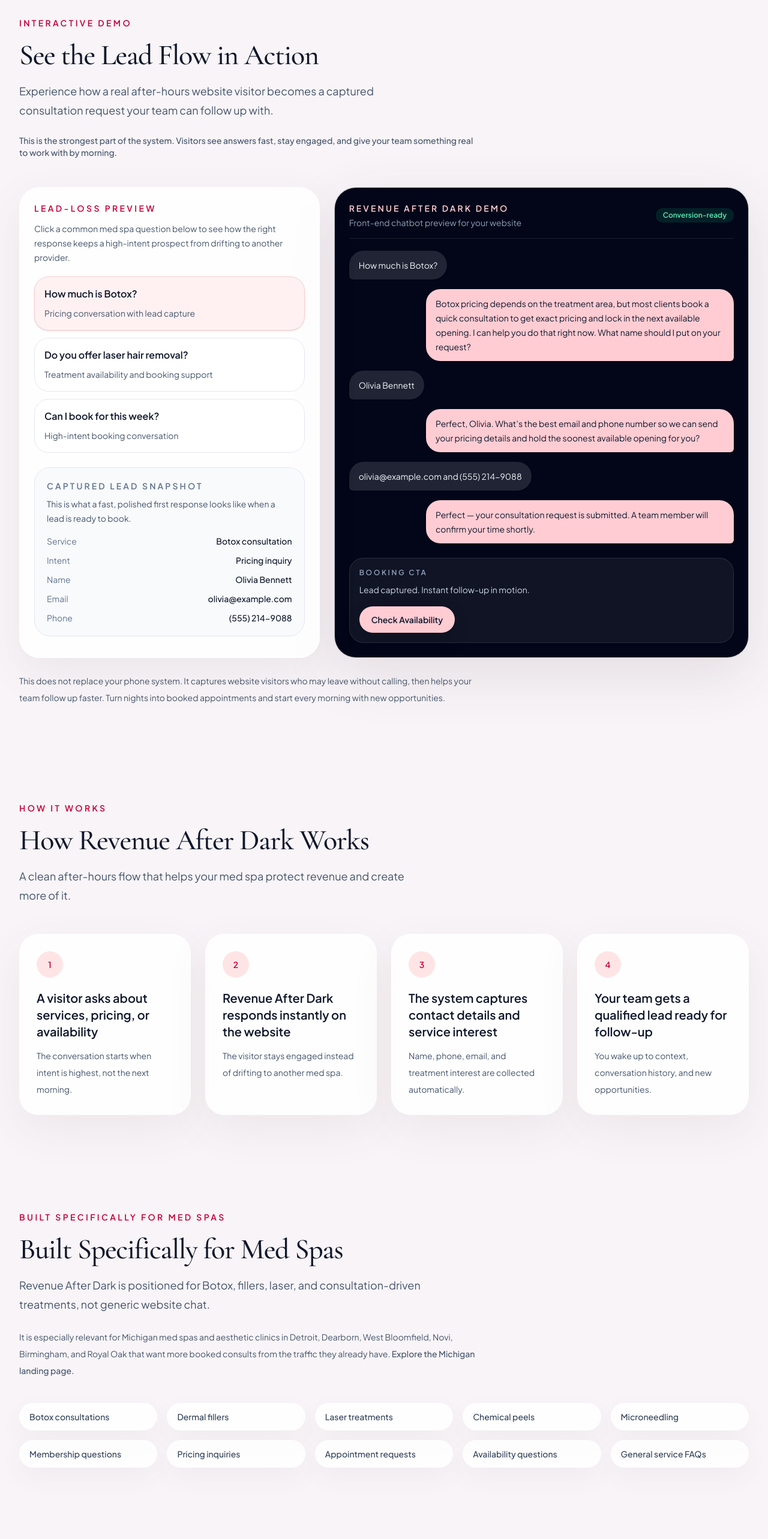
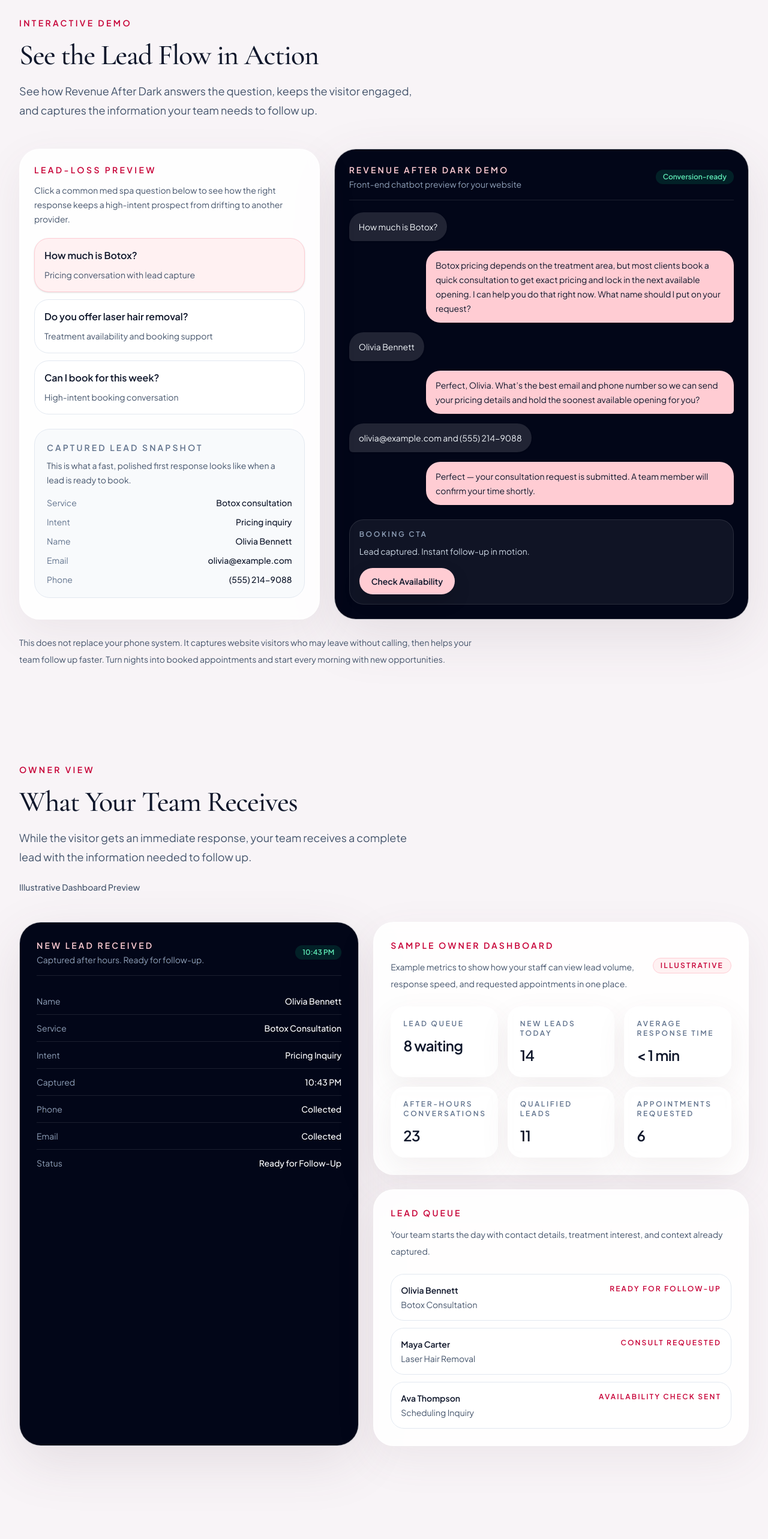
Before and after one commit to tryshone-dev/lead-system-site, a React (Vite) app: page / in a window 1280 px wide. Shown: the part 1640-4206 px from the top of the page at 60% size. Built offline with nearby package versions, Linux system fonts and the light colour scheme.

Commit message:
reorder demo and owner view sections

```diff
--- a/src/App.jsx
+++ b/src/App.jsx
@@ -557,12 +557,8 @@
             <SectionHeading
               eyebrow="Interactive Demo"
               title="See the Lead Flow in Action"
-              description="Experience how a real after-hours website visitor becomes a captured consultation request your team can follow up with."
+              description="See how Revenue After Dark answers the question, keeps the visitor engaged, and captures the information your team needs to follow up."
             />
-            <p className="mt-6 max-w-3xl text-sm font-medium text-slate-600">
-              This is the strongest part of the system. Visitors see answers fast, stay engaged,
-              and give your team something real to work with by morning.
-            </p>
 
             <div className="mt-12">
               <ChatDemo />
@@ -572,6 +568,82 @@
               without calling, then helps your team follow up faster. Turn nights into booked
               appointments and start every morning with new opportunities.
             </p>
+          </section>
+
+          <section id="dashboard" className="py-16 sm:py-20">
+            <SectionHeading
+              eyebrow="Owner View"
+              title="What Your Team Receives"
+              description="While the visitor gets an immediate response, your team receives a complete lead with the information needed to follow up."
+            />
+            <p className="mt-6 max-w-3xl text-sm font-medium text-slate-600">
+              Illustrative Dashboard Preview
+            </p>
+
+            <div className="mt-12 grid gap-6 lg:grid-cols-[0.95fr_1.05fr]">
+              <div className="overflow-hidden rounded-[36px] border border-white/80 bg-slate-950 p-6 shadow-[0_28px_90px_rgba(91,66,83,0.12)] sm:p-7">
+                <div className="flex items-center justify-between border-b border-white/10 pb-4">
+                  <div>
+                    <p className="text-sm font-semibold uppercase tracking-[0.22em] text-rose-200">
+                      New Lead Received
+                    </p>
+                    <p className="mt-1 text-sm text-slate-400">
+                      Captured after hours. Ready for follow-up.
+                    </p>
+                  </div>
+                  <div className="rounded-full bg-emerald-500/15 px-3 py-1 text-xs font-semibold text-emerald-300">
+                    10:43 PM
+                  </div>
+                </div>
+
+                <dl className="mt-5">
+                  {dashboardFields.map(([label, value]) => (
+                    <LeadField key={label} label={label} value={value} />
+                  ))}
+                </dl>
+              </div>
+
+              <div className="grid gap-6">
+                <div className="rounded-[34px] border border-white/80 bg-white/88 p-6 shadow-[0_22px_70px_rgba(102,76,91,0.08)] backdrop-blur sm:p-7">
+                  <div className="flex items-center justify-between gap-4">
+                    <div>
+                      <p className="text-sm font-semibold uppercase tracking-[0.22em] text-rose-700">
+                        Sample Owner Dashboard
+                      </p>
+                      <p className="mt-3 text-sm leading-7 text-slate-600">
+                        Example metrics to show how your staff can view lead volume, response speed,
+                        and requested appointments in one place.
+                      </p>
+                    </div>
+                    <div className="rounded-full border border-rose-200 bg-rose-50 px-3 py-1 text-xs font-semibold uppercase tracking-[0.18em] text-rose-700">
+                      Illustrative
+                    </div>
+                  </div>
+
+                  <div className="mt-6 grid gap-4 sm:grid-cols-2 xl:grid-cols-3">
+                    {dashboardStats.map(([label, value]) => (
+                      <DashboardMetricCard key={label} label={label} value={value} />
+                    ))}
+                  </div>
+                </div>
+
+                <div className="rounded-[34px] border border-white/80 bg-white/88 p-6 shadow-[0_22px_70px_rgba(102,76,91,0.08)] backdrop-blur sm:p-7">
+                  <p className="text-sm font-semibold uppercase tracking-[0.22em] text-rose-700">
+                    Lead Queue
+                  </p>
+                  <p className="mt-3 text-sm leading-7 text-slate-600">
+                    Your team starts the day with contact details, treatment interest, and context
+                    already captured.
+                  </p>
+
+                  <div className="mt-6 space-y-3">
+                    {leadQueue.map((item) => (
+                      <QueueRow key={item.name} {...item} />
+                    ))}
+                  </div>
+                </div>
+              </div>
+            </div>
           </section>
 
           <section id="how-it-works" className="py-16 sm:py-20">
@@ -628,62 +700,6 @@
               Revenue After Dark isn&apos;t another chatbot. It&apos;s an after-hours revenue system
               built specifically for med spas.
             </p>
-          </section>
-
-          <section id="dashboard" className="py-16 sm:py-20">
-            <SectionHeading
-              eyebrow="Owner View"
-              title="What Your Team Receives"
-              description="Wake up to qualified consultations, cleaner follow-up, and a clear view of what happened while your office was closed."
-            />
-
-            <div className="mt-12 grid gap-6 lg:grid-cols-[0.95fr_1.05fr]">
-              <div className="overflow-hidden rounded-[36px] border border-white/80 bg-slate-950 p-6 shadow-[0_28px_90px_rgba(91,66,83,0.12)] sm:p-7">
-                <div className="flex items-center justify-between border-b border-white/10 pb-4">
-                  <div>
-                    <p className="text-sm font-semibold uppercase tracking-[0.22em] text-rose-200">
-                      New Lead Received
-                    </p>
-                    <p className="mt-1 text-sm text-slate-400">
-                      Captured after hours. Ready for follow-up.
-                    </p>
-                  </div>
-                  <div className="rounded-full bg-emerald-500/15 px-3 py-1 text-xs font-semibold text-emerald-300">
-                    10:43 PM
-                  </div>
-                </div>
-
-                <dl className="mt-5">
-                  {dashboardFields.map(([label, value]) => (
-                    <LeadField key={label} label={label} value={value} />
-                  ))}
-                </dl>
-              </div>
-
-              <div className="grid gap-6">
-                <div className="grid gap-4 sm:grid-cols-2 xl:grid-cols-3">
-                  {dashboardStats.map(([label, value]) => (
-                    <DashboardMetricCard key={label} label={label} value={value} />
-                  ))}
-                </div>
-
-                <div className="rounded-[34px] border border-white/80 bg-white/88 p-6 shadow-[0_22px_70px_rgba(102,76,91,0.08)] backdrop-blur sm:p-7">
-                  <p className="text-sm font-semibold uppercase tracking-[0.22em] text-rose-700">
-                    Lead Queue
-                  </p>
-                  <p className="mt-3 text-sm leading-7 text-slate-600">
-                    Your team starts the day with contact details, treatment interest, and context
-                    already captured.
-                  </p>
-
-                  <div className="mt-6 space-y-3">
-                    {leadQueue.map((item) => (
-                      <QueueRow key={item.name} {...item} />
-                    ))}
-                  </div>
-                </div>
-              </div>
-            </div>
           </section>
 
           <section className="py-16 sm:py-20">
```
